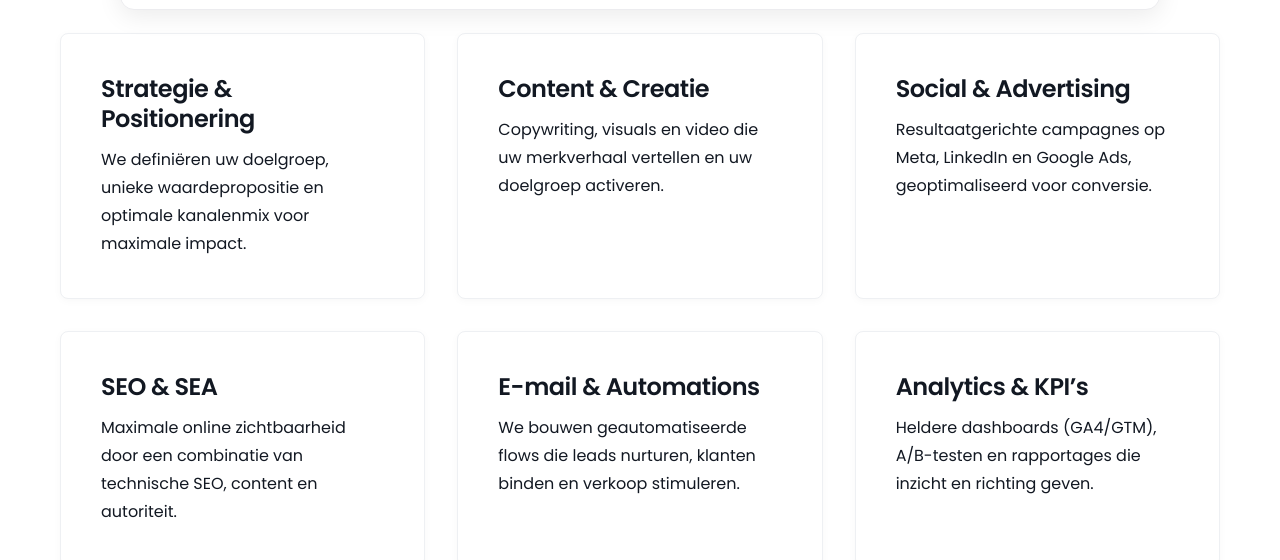
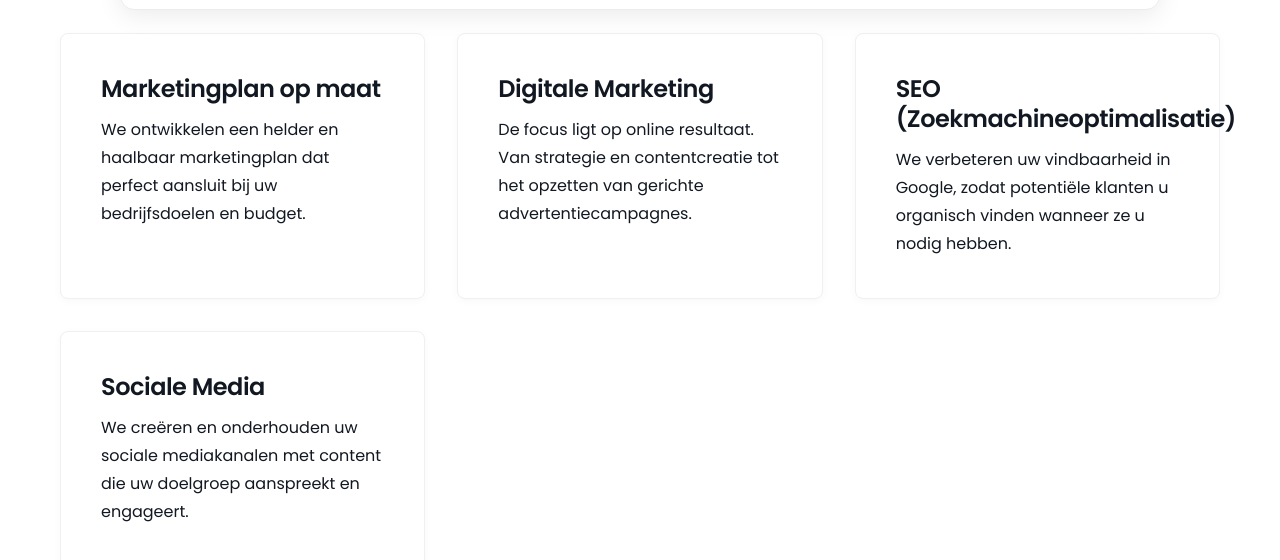
Before and after one commit to BuscemiGroup/Website, a plain HTML site: page diensten/marketing.html in a window 1280 px wide. Shown: the part 778-1338 px from the top of the page. Drawn offline with nearby package versions, Linux system fonts and the light colour scheme.

Commit message:
Update marketing.html

```diff
--- a/diensten/marketing.html
+++ b/diensten/marketing.html
@@ -68,13 +68,24 @@
         <div class="section-header">
           <h2>Een geïntegreerde aanpak</h2>
         </div>
-        <div class="services-grid" style="grid-template-columns: repeat(auto-fit, minmax(300px, 1fr));">
-          <div class="card service-detail-card"><h3>Strategie & Positionering</h3><p>We definiëren uw doelgroep, unieke waardepropositie en optimale kanalenmix voor maximale impact.</p></div>
-          <div class="card service-detail-card"><h3>Content & Creatie</h3><p>Copywriting, visuals en video die uw merkverhaal vertellen en uw doelgroep activeren.</p></div>
-          <div class="card service-detail-card"><h3>Social & Advertising</h3><p>Resultaatgerichte campagnes op Meta, LinkedIn en Google Ads, geoptimaliseerd voor conversie.</p></div>
-          <div class="card service-detail-card"><h3>SEO & SEA</h3><p>Maximale online zichtbaarheid door een combinatie van technische SEO, content en autoriteit.</p></div>
-          <div class="card service-detail-card"><h3>E-mail & Automations</h3><p>We bouwen geautomatiseerde flows die leads nurturen, klanten binden en verkoop stimuleren.</p></div>
-          <div class="card service-detail-card"><h3>Analytics & KPI’s</h3><p>Heldere dashboards (GA4/GTM), A/B-testen en rapportages die inzicht en richting geven.</p></div>
+<div class="services-grid" style="grid-template-columns: repeat(auto-fit, minmax(300px, 1fr));">
+  <div class="card service-detail-card">
+    <h3>Marketingplan op maat</h3>
+    <p>We ontwikkelen een helder en haalbaar marketingplan dat perfect aansluit bij uw bedrijfsdoelen en budget.</p>
+  </div>
+  <div class="card service-detail-card">
+    <h3>Digitale Marketing</h3>
+    <p>De focus ligt op online resultaat. Van strategie en contentcreatie tot het opzetten van gerichte advertentiecampagnes.</p>
+  </div>
+  <div class="card service-detail-card">
+    <h3>SEO (Zoekmachineoptimalisatie)</h3>
+    <p>We verbeteren uw vindbaarheid in Google, zodat potentiële klanten u organisch vinden wanneer ze u nodig hebben.</p>
+  </div>
+  <div class="card service-detail-card">
+    <h3>Sociale Media</h3>
+    <p>We creëren en onderhouden uw sociale mediakanalen met content die uw doelgroep aanspreekt en engageert.</p>
+  </div>
+</div>
         </div>
       </div>
     </section>
```
